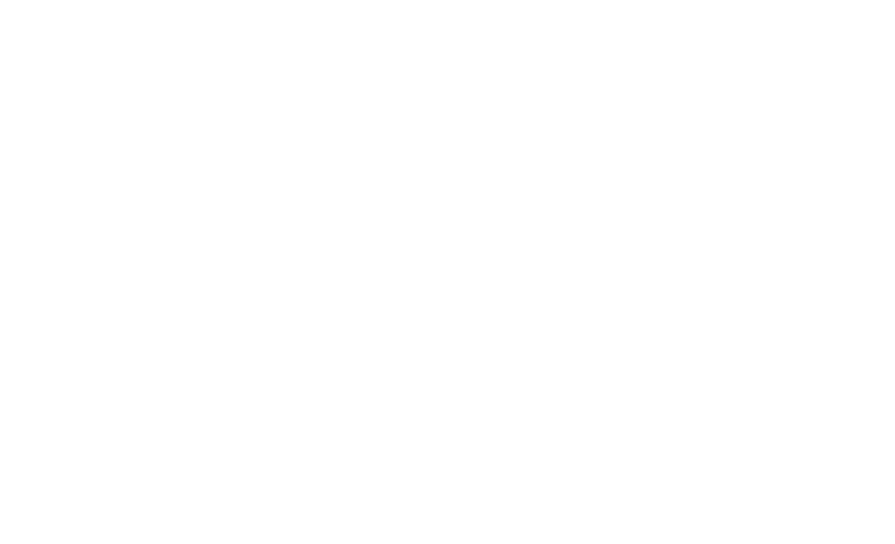
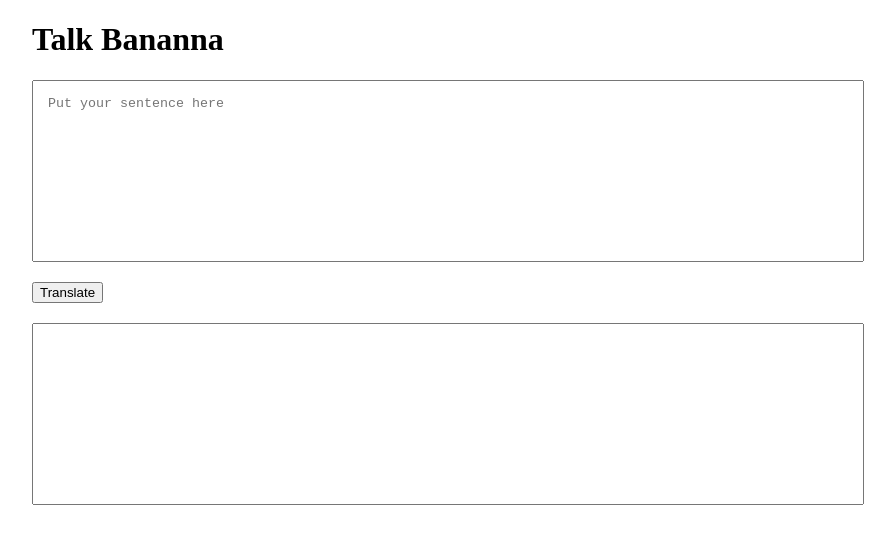
Before and after one commit to Harish-port/Javascript_Mini_Projects, a plain HTML site: page Translation_App/index.html in a window 1280 px wide. Shown: the whole page, without its empty margins (292-1187 px from the left). Drawn offline with Linux system fonts and the light colour scheme.

Commit message:
input and output processing.

```diff
--- a/Translation_App/banana.js
+++ b/Translation_App/banana.js
@@ -0,0 +1,7 @@
+var inputTxt = document.querySelector("#input-txt");
+var btnTranslate = document.querySelector("#translate");
+console.log(btnTranslate);
+function clickHandler(){
+    console.log( inputTxt.value,"testing fucntion");
+}
+btnTranslate.addEventListener('click',clickHandler);
--- a/Translation_App/index.html
+++ b/Translation_App/index.html
@@ -5,9 +5,18 @@
     <meta http-equiv="X-UA-Compatible" content="IE=edge">
     <meta name="viewport" content="width=device-width, initial-scale=1.0">
     <title>Banana Speak</title>
-    <script src="banana.js" type="text/javascript"></script>
+    <link rel="stylesheet" href="./style.css">
 </head>
 <body>
+    <div class="container">
+            <h1>Talk Bananna</h1>
+            <textarea name="" id="input-txt" cols="30" rows="10" placeholder="Put your sentence here"></textarea>
+            <button id="translate">
+                Translate
+            </button>
+            <textarea name="" id="output-txt" cols="30" rows="10" ></textarea>
+    </div>
+    <script src="./banana.js" type="text/javascript"></script>
 
 </body>
 </html>
--- a/Translation_App/style.css
+++ b/Translation_App/style.css
@@ -0,0 +1,13 @@
+.container{
+    margin: auto 25%;
+}
+textarea{
+    padding: 15px;
+    display: block;
+    outline: none;
+    resize: none;
+    width: 800px;
+}
+#translate{
+    margin: 20px auto;
+}
```
